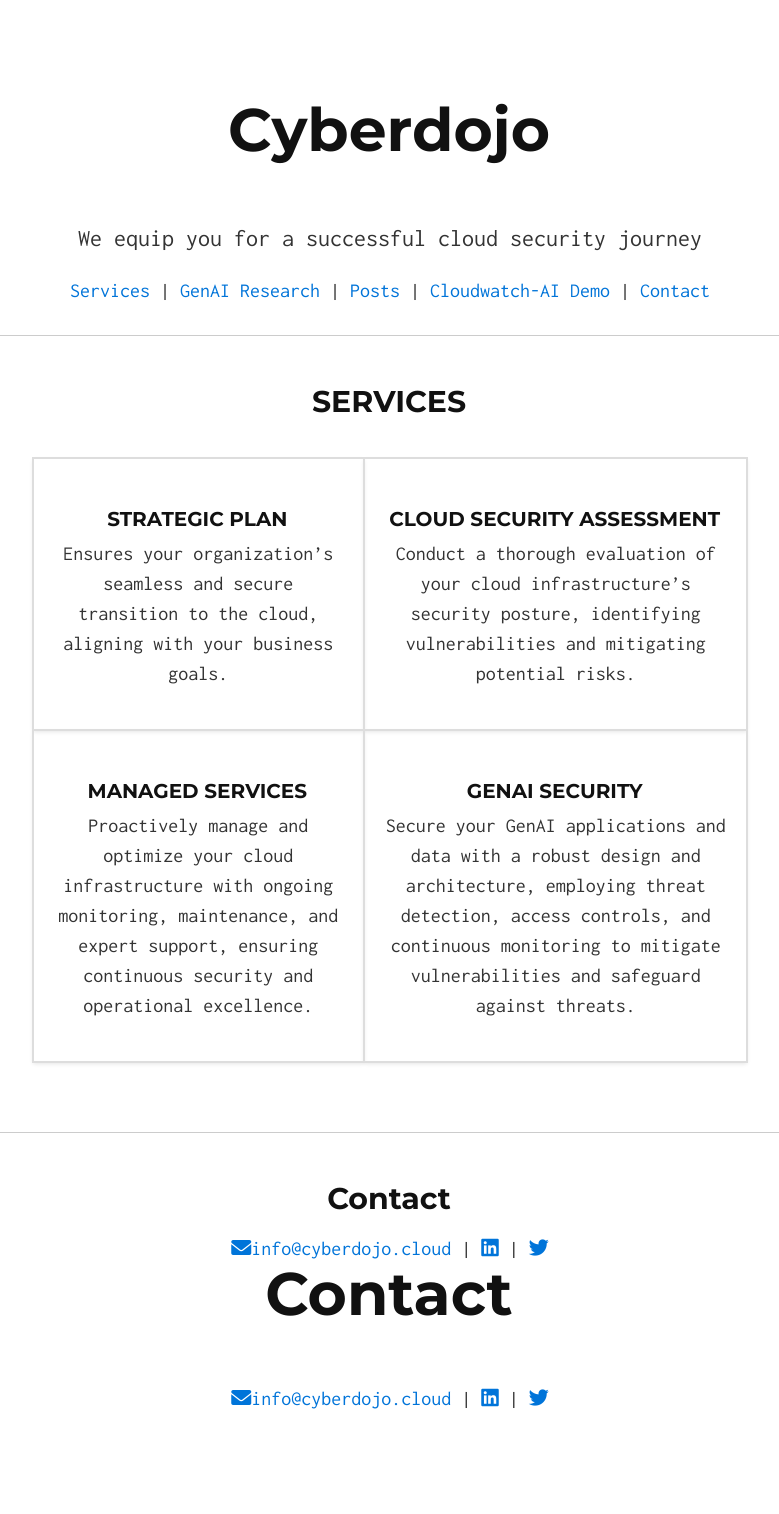
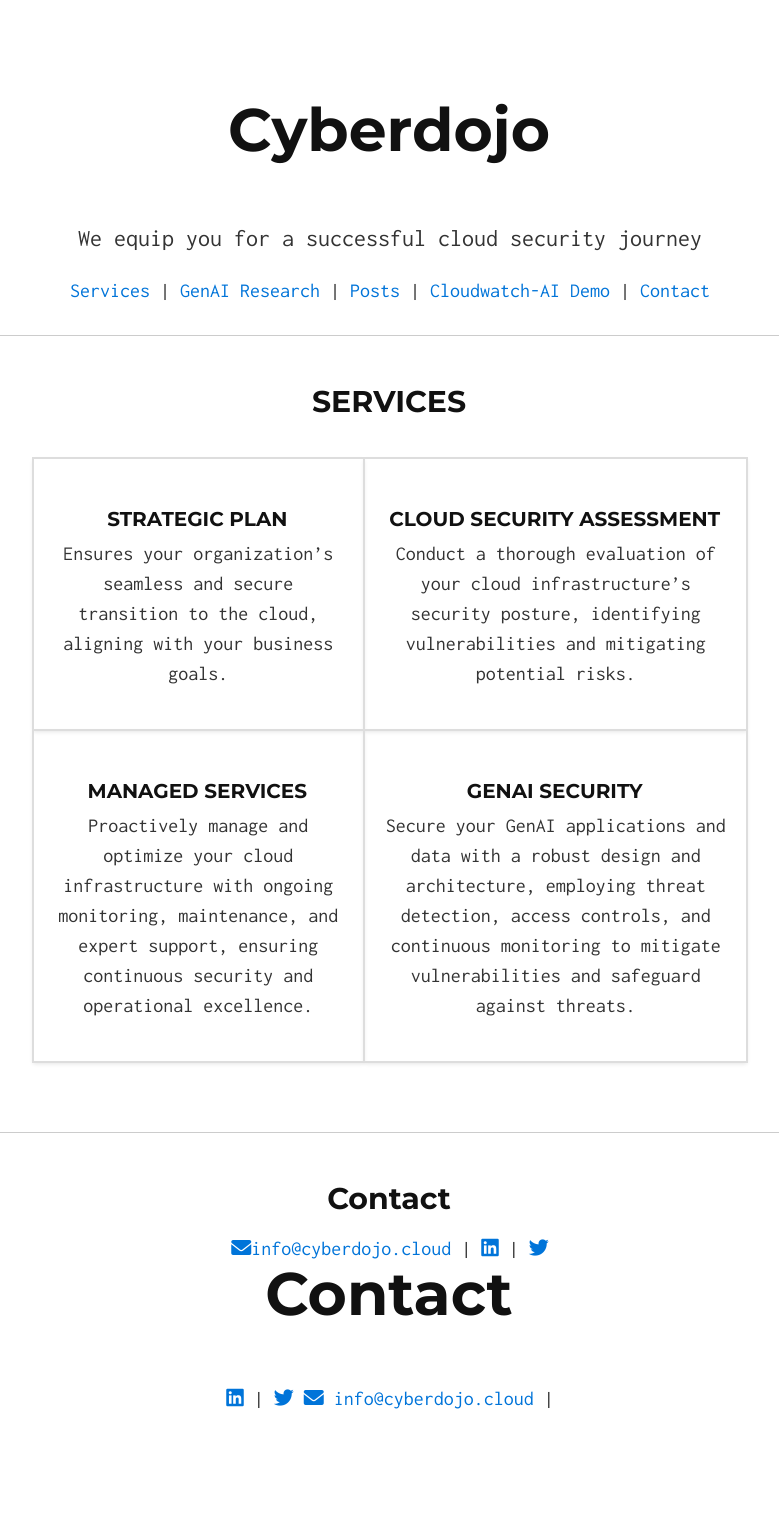
Before and after one commit to Ahmed-AG/cyberdojo-page, a Jekyll site: the page built from index.md, in a window 1280 px wide. Shown: the whole page, without its empty margins (250-1029 px from the left). Built offline with Jekyll 4.4.1, drawn with Linux system fonts in a browser that asks for light colours.

Commit message:
update site

```diff
--- a/_includes/contact.html
+++ b/_includes/contact.html
@@ -1,6 +1,6 @@
 <center>
 <h1 id="contact">Contact</h1>
-<a href="mailto:info@cyberdojo.cloud" target="_blank"><i class="fas fa-envelope"></i>info@cyberdojo.cloud</a> |
 <A href="https://www.linkedin.com/in/ahmedabugharbia/" target="_blank"> <i class="fab fa-linkedin"></i></A> |
 <A href="https://twitter.com/aagsec" target="_blank"> <i class="fab fa-twitter"></i></A>
+<a href="mailto:info@cyberdojo.cloud" target="_blank"><i class="fas fa-envelope"></i> info@cyberdojo.cloud</a> |
 </center>
```
